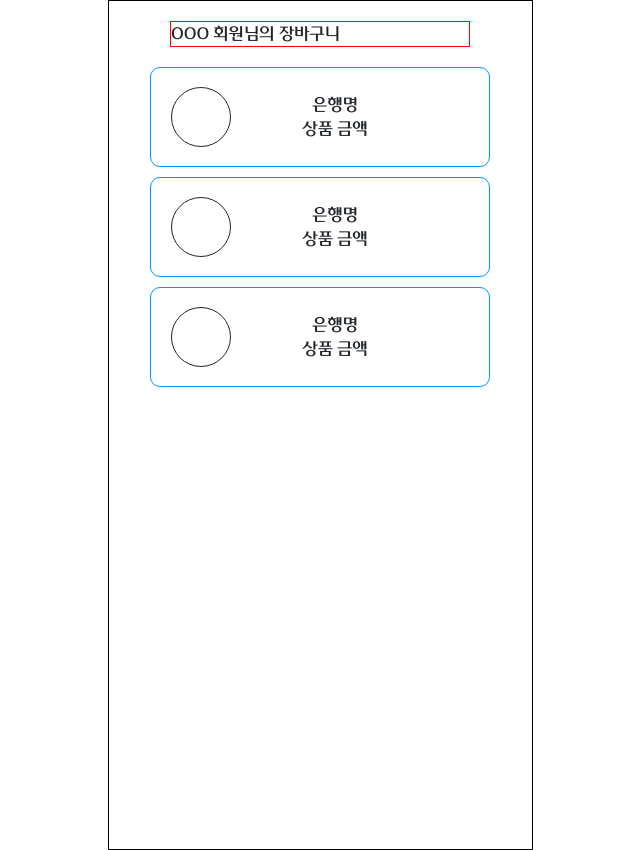
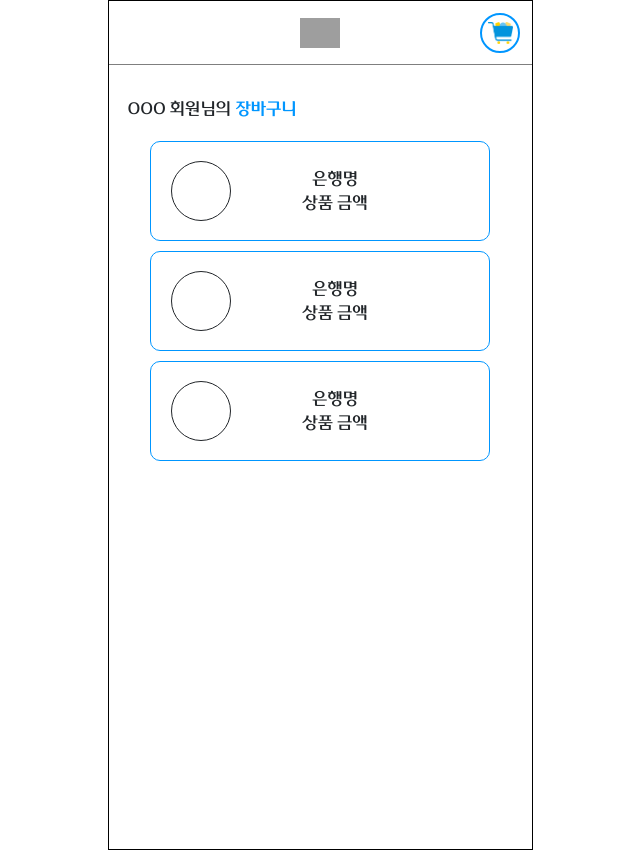
Before and after one commit to davidktlee/FC-ToyProject-Team3, a React (Vite) app: page / in a window 1280 px wide. Shown: the whole page, without its empty margins (320-960 px from the left). Built offline with nearby package versions, Linux system fonts and the light colour scheme; grey boxes are pictures that could not be loaded; some icons are missing.

Commit message:
feat: 장바구니 페이지 헤더

```diff
--- /dev/null
+++ b/src/components/cart/cartHeader/CartHeader.jsx
@@ -0,0 +1,20 @@
+import React from 'react'
+import * as S from './CartHeaderStyle'
+import { useNavigate } from 'react-router-dom'
+
+function CartHeader() {
+  const navigate = useNavigate()
+
+  return (
+    <>
+      <S.Container>
+        <S.Inner>
+          <S.Logo src="https://cdn.sisamagazine.co.kr/news/photo/202109/401832_401982_133.png" alt="" />
+          <S.CartBtn />
+        </S.Inner>
+      </S.Container>
+    </>
+  )
+}
+
+export default CartHeader
--- /dev/null
+++ b/src/components/cart/cartHeader/CartHeaderStyle.js
@@ -0,0 +1,32 @@
+import styled from "styled-components";
+
+export const Container = styled.div `
+  width: 425px;
+  height: 8vh;
+  margin-bottom: 2em;
+  border-bottom: 1px solid rgb(0, 0, 0, .5);
+`
+export const Inner = styled.div `
+  width: 400px;
+  height: 8vh;
+  margin: 0 auto;
+  font-size: 2em;
+  font-weight: 600;
+  display: flex;
+  justify-content: space-between;
+  align-items: center;
+`
+export const Logo = styled.img `
+  width: 10%;
+  margin-left: 180px;
+`
+export const CartBtn = styled.div `
+  width: 40px;
+  height: 40px;
+  border: 2px solid #0096FF;
+  border-radius: 20px;
+  background-image: url("/src/assets/cart.png");
+  background-repeat: no-repeat;
+  background-position: center;
+  background-size: 25px
+`
--- a/src/components/cart/cartUser/CartUser.jsx
+++ b/src/components/cart/cartUser/CartUser.jsx
@@ -5,7 +5,7 @@ function CartUser() {
   return (
     <>
       <S.CartUserInfo>
-        OOO 회원님의 장바구니
+        OOO 회원님의 <S.ColoredText>장바구니</S.ColoredText>
       </S.CartUserInfo>
     </>
   )
--- a/src/components/cart/cartUser/CartUserStyle.js
+++ b/src/components/cart/cartUser/CartUserStyle.js
@@ -2,5 +2,8 @@ import styled from "styled-components";
 
 export const CartUserInfo = styled.div`
   margin: 20px;
-  border: 1px solid red;
 `
+export const ColoredText = styled.span `
+  color: #0096ff;
+  font-weight: bold;
+`
--- a/src/pages/cart/ViewCart.jsx
+++ b/src/pages/cart/ViewCart.jsx
@@ -1,10 +1,12 @@
 import React from 'react'
+import CartHeader from '../../components/cart/cartHeader/CartHeader'
 import CartUser from '../../components/cart/cartUser/CartUser'
 import CartItem from '../../components/cart/cartItem/CartItem'
 
 function ViewCart() {
   return (
     <>
+      <CartHeader />
       <CartUser />
       <CartItem />
       <CartItem />
```
Also changed, not shown: src/assets/cart.PNG (added).
